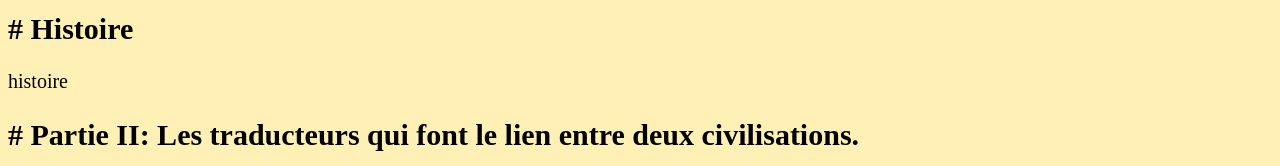
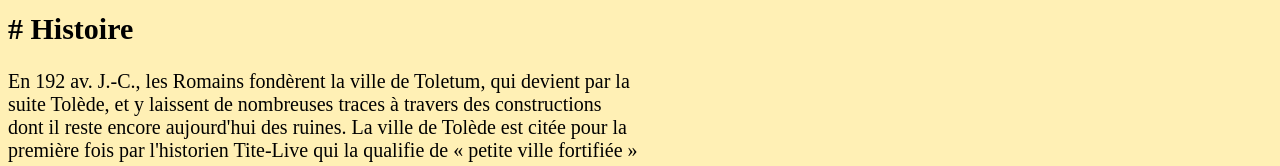
Before and after one commit to canarddu38/tolede, a plain HTML site: page index.html in a window 1280 px wide. Shown: the part 798-964 px from the top of the page. Drawn offline with Linux system fonts and the light colour scheme.

Commit message:
Add files via upload

```diff
--- a/index.html
+++ b/index.html
@@ -49,7 +49,7 @@ p {
 <p>Tolède est une ville du centre de l’Espagne, capitale de la province du même nom et de la communauté autonome de Castille-La Manche. Ville inscrite au patrimoine mondial de l'Unesco pour ses richesses architecturales, Tolède est devenu un centre touristique important en Espagne.</p>
 <img style="width: 40%;margin-left: 30%;" src="https://pourlamourduvoyage.com/wp-content/uploads/2018/02/IMG_2719-HDR.jpg">
 <h2 id="histoire"># Histoire</h2>
-<p>histoire</p>
+<p>En 192 av. J.-C., les Romains fondèrent la ville de Toletum, qui devient par la suite Tolède, et y laissent de nombreuses traces à travers des constructions dont il reste encore aujourd'hui des ruines. La ville de Tolède est citée pour la première fois par l'historien Tite-Live qui la qualifie de « petite ville fortifiée »</p>
 
 
 <h2 id="part2"># Partie II: Les traducteurs qui font le lien entre deux civilisations.</h2>
```
